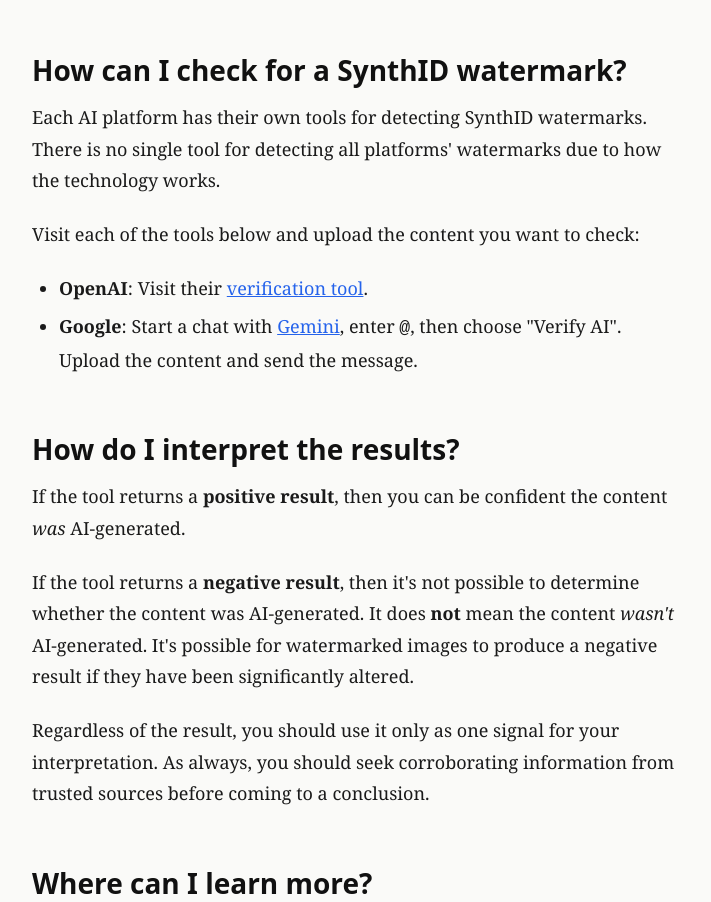
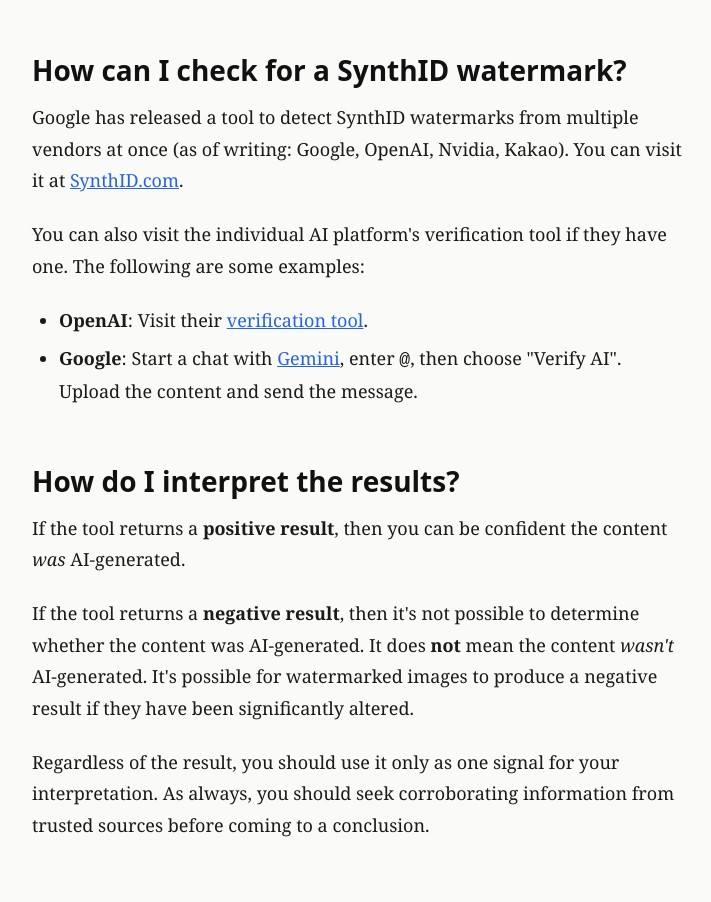
Before and after one commit to tjhorner/synthid.wtf, a plain HTML site: page index.html in a window 1280 px wide. Shown: the part 2535-3437 px from the top of the page, without its empty margins (281-992 px from the left). Drawn offline with Linux system fonts and the light colour scheme.

Commit message:
synth id dot com

```diff
--- a/index.html
+++ b/index.html
@@ -84,13 +84,14 @@
     <h2>How can I check for a SynthID watermark?</h2>
 
     <p>
-      Each AI platform has their own tools for detecting SynthID watermarks.
-      There is no single tool for detecting all platforms' watermarks due to
-      how the technology works.
+      Google has released a tool to detect SynthID watermarks from multiple vendors
+      at once (as of writing: Google, OpenAI, Nvidia, Kakao). You can visit it
+      at <a href="https://synthid.com/" target="_blank">SynthID.com</a>.
     </p>
 
     <p>
-      Visit each of the tools below and upload the content you want to check:
+      You can also visit the individual AI platform's verification tool if they have one.
+      The following are some examples:
     </p>
 
     <ul>
```
